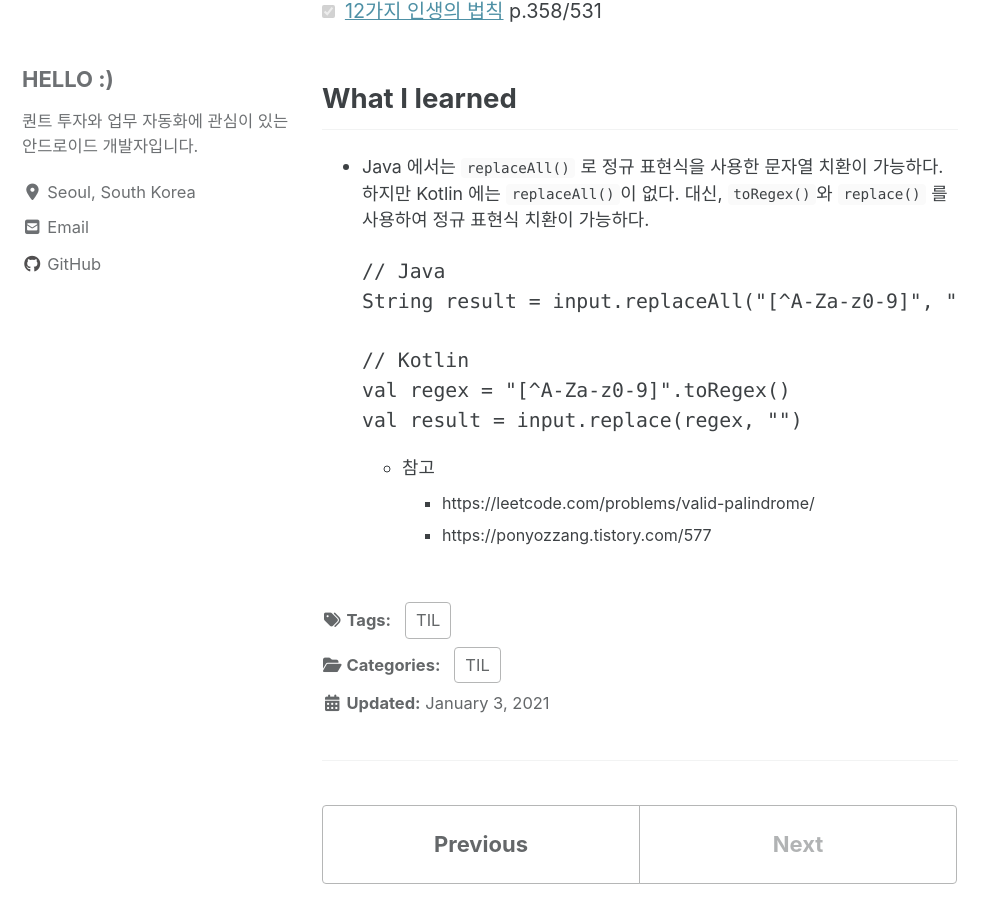
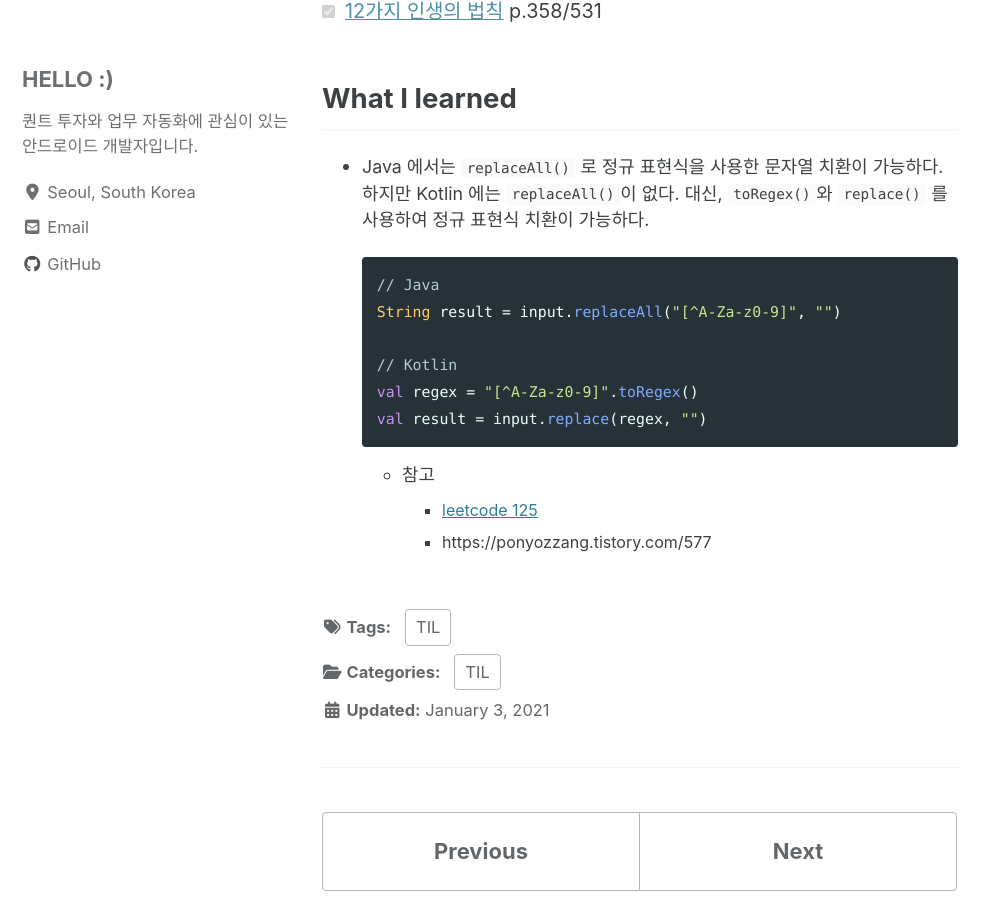
Before and after one commit to dev-eunji/dev-eunji.github.io, a Jekyll site: the page built from _posts/til/2021-01-03-TIL.md, in a window 1280 px wide and 900 px high, scrolled down 369 px. Shown: the whole window, without its empty margins (0-999 px from the left). Built offline with Jekyll 4.4.1, drawn with Linux system fonts in a browser that asks for light colours; cached includes are drawn as plain includes; nearby versions of some CDN libraries; comment, search, counter and statistics services are not loaded; some of the changed text lies outside the part shown.

Commit message:
TIL: 20210104

````diff
--- a/_posts/til/2021-01-03-TIL.md
+++ b/_posts/til/2021-01-03-TIL.md
@@ -18,7 +18,7 @@ comments: true
 - Java 에서는 `replaceAll()` 로 정규 표현식을 사용한 문자열 치환이 가능하다.
   하지만 Kotlin 에는 `replaceAll()`이 없다. 대신, `toRegex()`와 `replace()` 를 사용하여 정규 표현식 치환이 가능하다.
 
-  ```Java
+  ```kotlin
   // Java
   String result = input.replaceAll("[^A-Za-z0-9]", "")
 
@@ -28,5 +28,5 @@ comments: true
   ```
 
   - 참고
-    - https://leetcode.com/problems/valid-palindrome/
+    - [leetcode 125](https://leetcode.com/problems/valid-palindrome/)
     - https://ponyozzang.tistory.com/577
````
Also changed, not shown: _posts/til/2021-01-04-TIL.md (added, +16 -0 lines).
